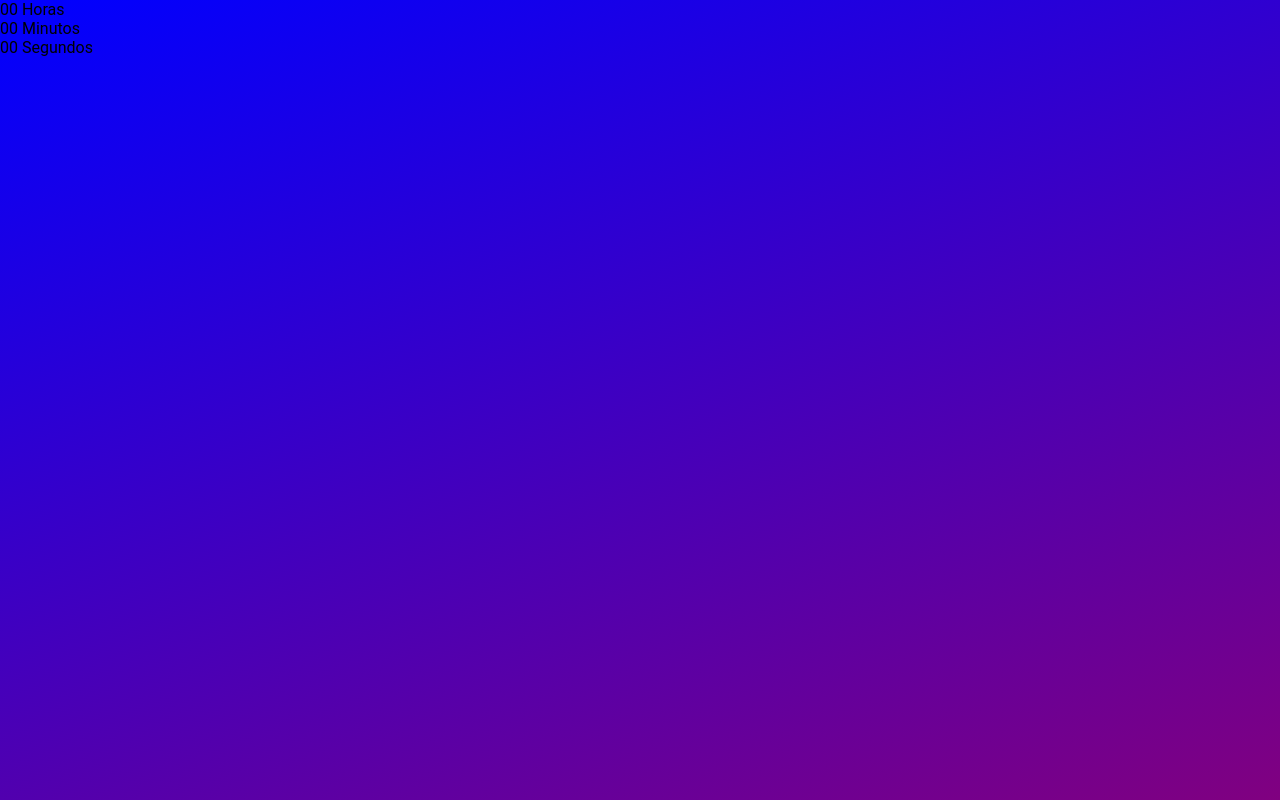
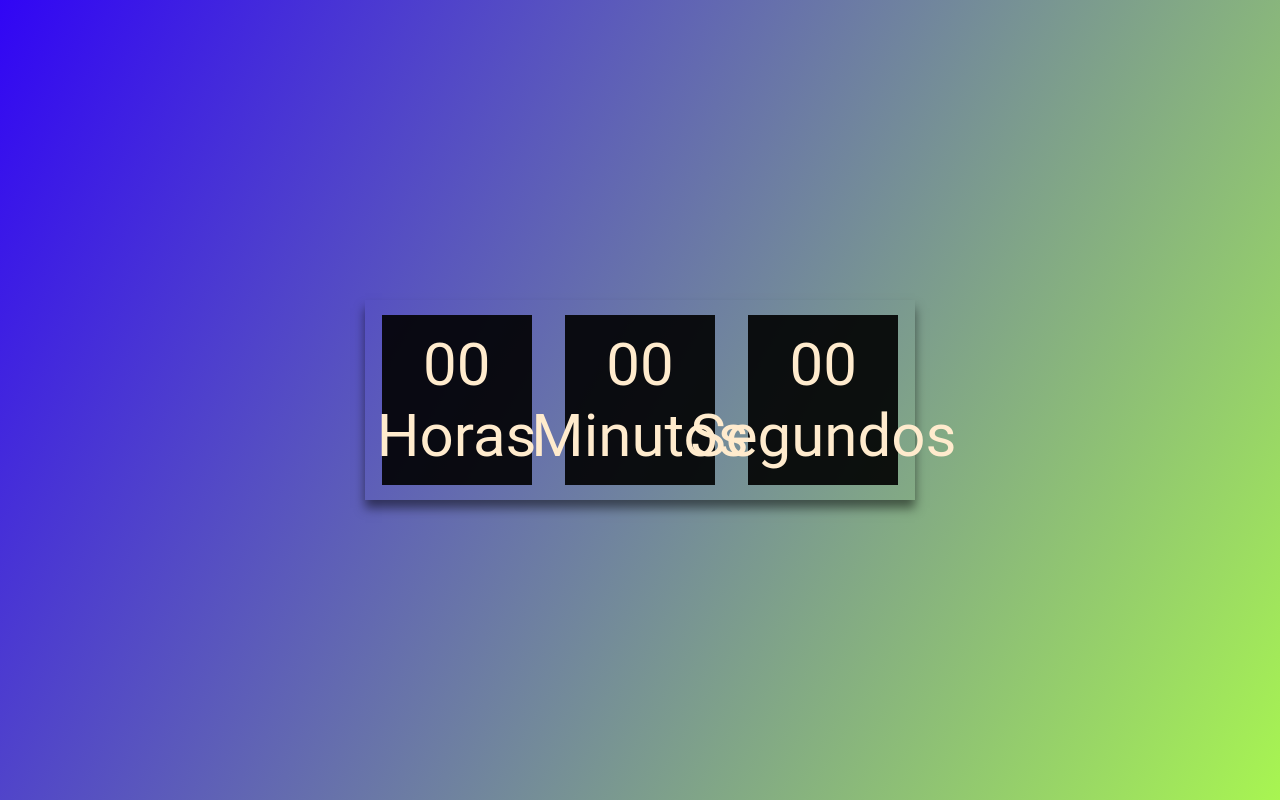
Before and after one commit to sousaservulo/relogio-digital, a plain HTML site: page index.html in a window 1280 px wide. Drawn offline with Linux system fonts and the light colour scheme.

Commit message:
style - aplicando CSS

```diff
--- a/Assets/css/style.css
+++ b/Assets/css/style.css
@@ -9,5 +9,31 @@
 
 body{
     height:100vh;
-    background: linear-gradient(160deg,blue,purple) ;
+    background: linear-gradient(120deg,rgb(49, 5, 245),rgb(168, 245, 81)) ;
+    display: flex;
+    align-items: center;
+    justify-content: center;
 }
+
+.relogio{
+    display: flex;
+    align-items: center;
+    justify-content: space-around;
+    height: 200px;
+    width: 550px;
+    background: transparent;
+    box-shadow: 0px 8px 10px rgba(0, 0, 0, .5);
+
+}
+
+.relogio div{
+    height: 170px;
+    width: 150px;
+    display: flex;
+    flex-direction: column;
+    align-items: center;
+    justify-content: center;
+    font-size: 60px;
+    color: blanchedalmond;
+    background: rgba(0, 0, 0, .9);
+}
```
